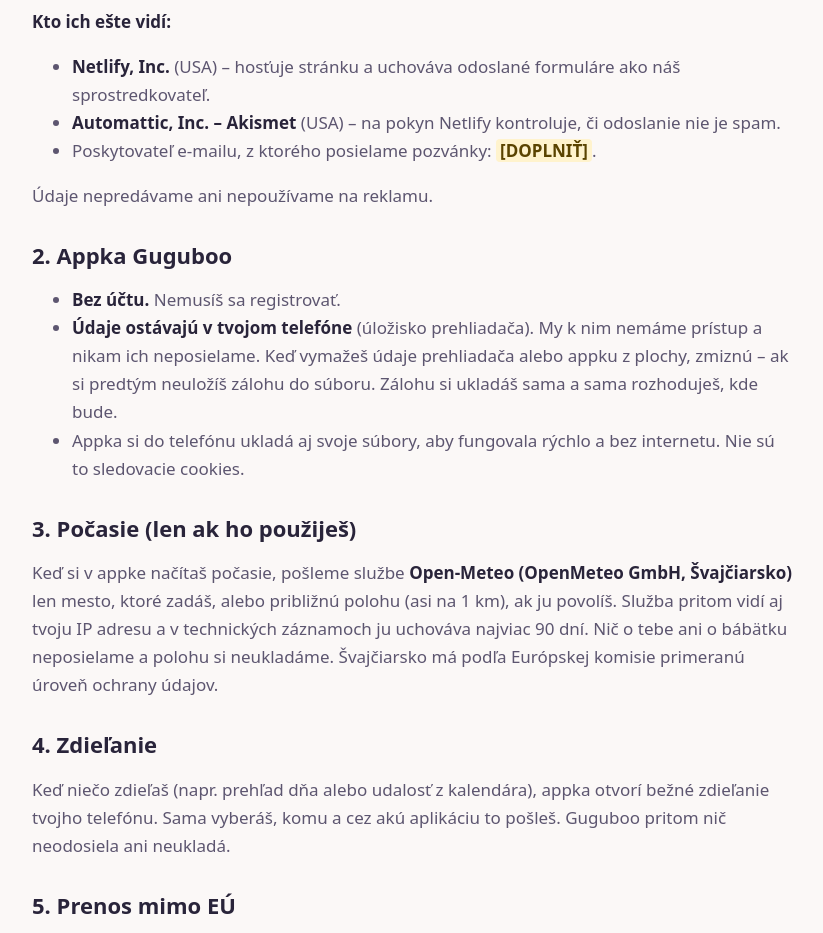
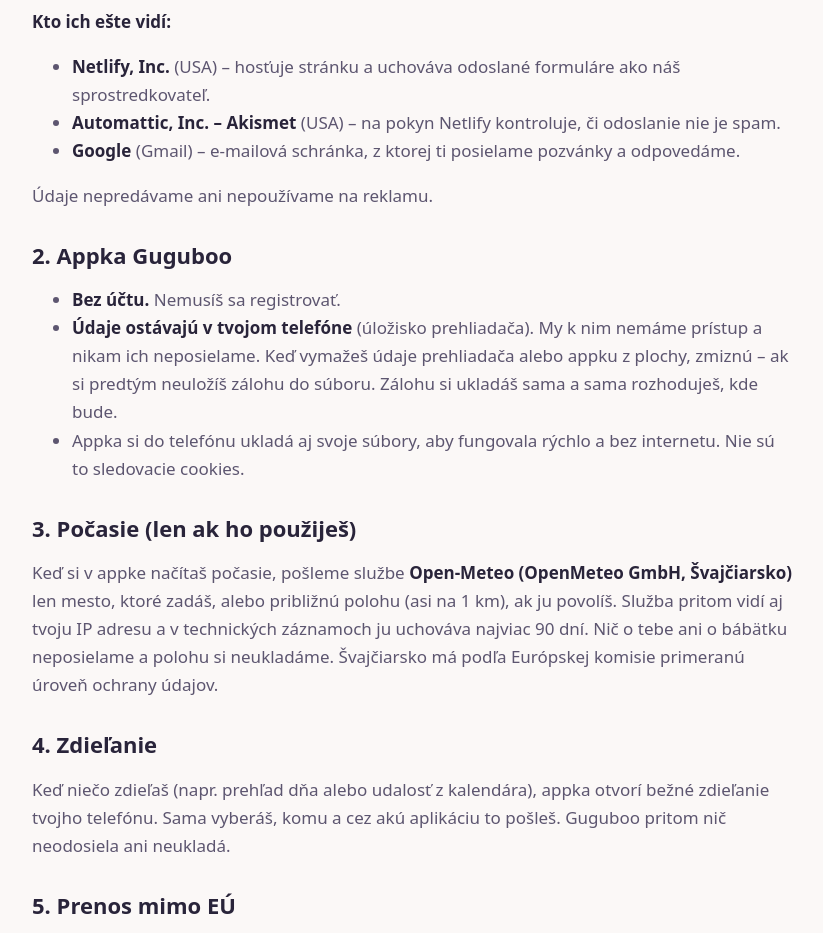
Before and after one commit to matejtumamosa/Guguboo, a plain HTML site: page sukromie.html in a window 1280 px wide. Shown: the part 780-1713 px from the top of the page, without its empty margins (228-1051 px from the left). Drawn offline with Linux system fonts and the light colour scheme.

Commit message:
Ochrana súkromia: e-mail cez Gmail
Co-Authored-By: Claude Opus 5.5 <noreply@anthropic.com>

```diff
--- a/sukromie.html
+++ b/sukromie.html
@@ -44,7 +44,7 @@
     <ul>
       <li><strong>Netlify, Inc.</strong> (USA) – hosťuje stránku a uchováva odoslané formuláre ako náš sprostredkovateľ.</li>
       <li><strong>Automattic, Inc. – Akismet</strong> (USA) – na pokyn Netlify kontroluje, či odoslanie nie je spam.</li>
-      <li>Poskytovateľ e-mailu, z ktorého posielame pozvánky: <span class="todo">[DOPLNIŤ]</span>.</li>
+      <li><strong>Google</strong> (Gmail) – e-mailová schránka, z ktorej ti posielame pozvánky a odpovedáme.</li>
     </ul>
     <p>Údaje nepredávame ani nepoužívame na reklamu.</p>
 
```
